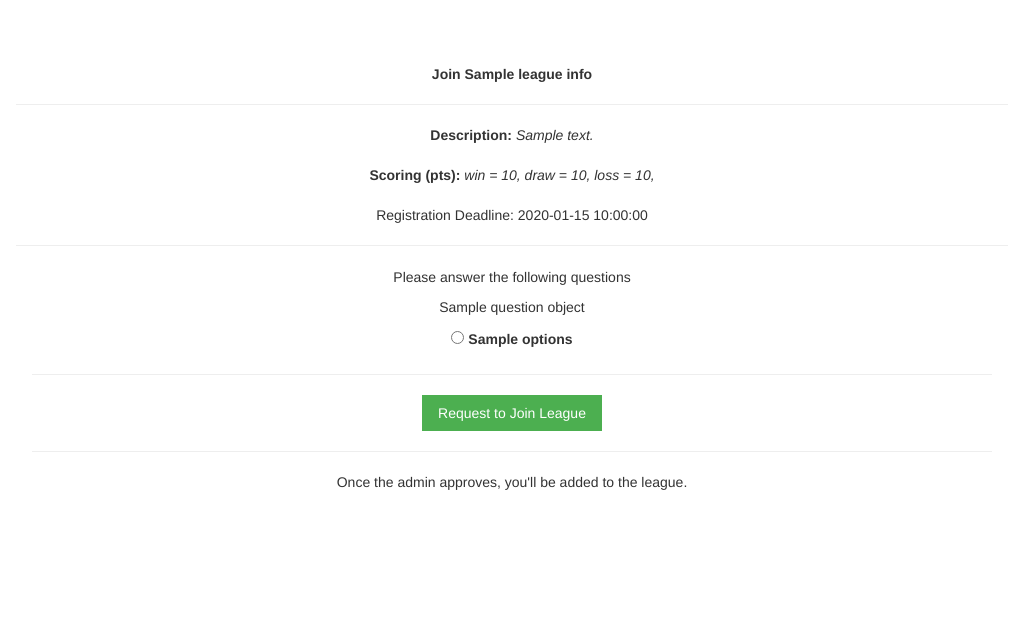
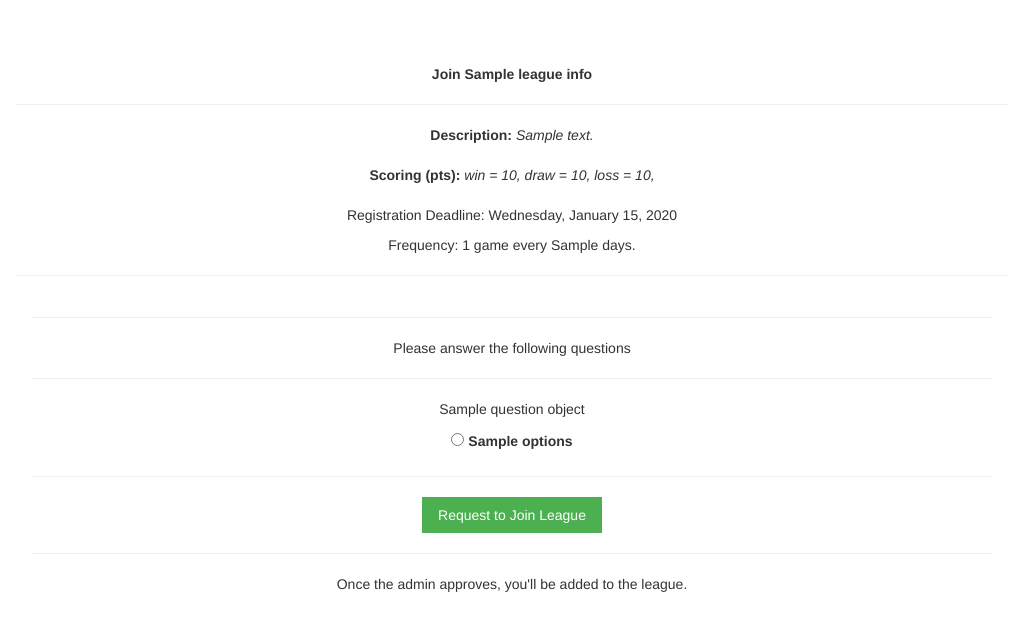
Before and after one commit to dchege711/cos333_tiger_leagues, a Flask app: template tiger_leagues/templates/league/join_league.html in a window 1280 px wide. Shown: the part 52-683 px from the top of the page, without its empty margins (128-1151 px from the left). Run offline with Flask 2, Linux system fonts and the light colour scheme; the template is opened without the code that fills it: most values are stand-ins (such as "Sample title", 1, 10 or a date in 2020); parts of the project's set-up code (start-up, migrations or seed data) failed here and were passed over; some libraries are stand-ins or nearby versions.

Commit message:
Display the match frequency on the join page.

```diff
--- a/tiger_leagues/league.py
+++ b/tiger_leagues/league.py
@@ -232,7 +232,8 @@ def __get_join_league_info(league_id):
         (
             "SELECT league_id, league_name, description, points_per_win, "
             "points_per_draw, points_per_loss, additional_questions, "
-            "registration_deadline FROM league_info WHERE league_id = %s"
+            "registration_deadline, match_frequency_in_days "
+            "FROM league_info WHERE league_id = %s"
         ),
         values=[league_id]
     )
--- a/tiger_leagues/templates/league/join_league.html
+++ b/tiger_leagues/templates/league/join_league.html
@@ -16,15 +16,20 @@
             </em>
             <br />
             <br />
-            <p>Registration Deadline: {{ league_info["registration_deadline"] }}</p>
+            <p>Registration Deadline: {{ league_info["registration_deadline"].strftime("%A, %B %d, %Y") }}</p>
+            <p>Frequency: 1 game every {{league_info["match_frequency_in_days"]}} days.</p>
             <hr>
         </p>
 
         <form class="w3-container" method="POST">
 
+            <hr />
+
             {% if league_info["additional_questions"] %}
 
             <p>Please answer the following questions</p>
+
+            <hr />
 
                 {% for question_id, question_object in league_info["additional_questions"].items() %}
 
```
